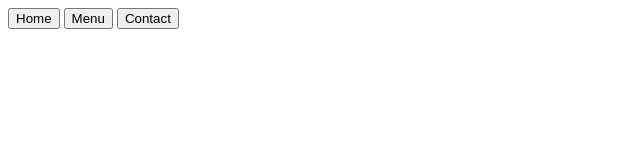
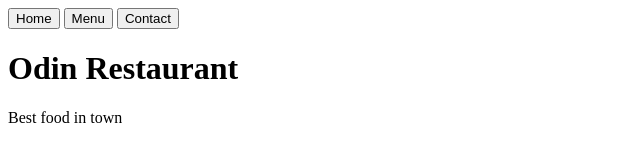
Before and after one commit to ophanim777/restaurant-page, a website built with webpack: page src/template.html in a window 1280 px wide. Shown: the whole page, without its empty margins (0-640 px from the left). Built offline with nearby package versions, Linux system fonts and the light colour scheme.

Commit message:
add temporary content

```diff
--- a/src/template.html
+++ b/src/template.html
@@ -13,6 +13,9 @@
       </nav>
     </header>
 
-    <div id="content"></div>
+    <div id="content">
+        <h1>Odin Restaurant</h1>
+        <p>Best food in town</p>
+    </div>
   </body>
 </html>
```
